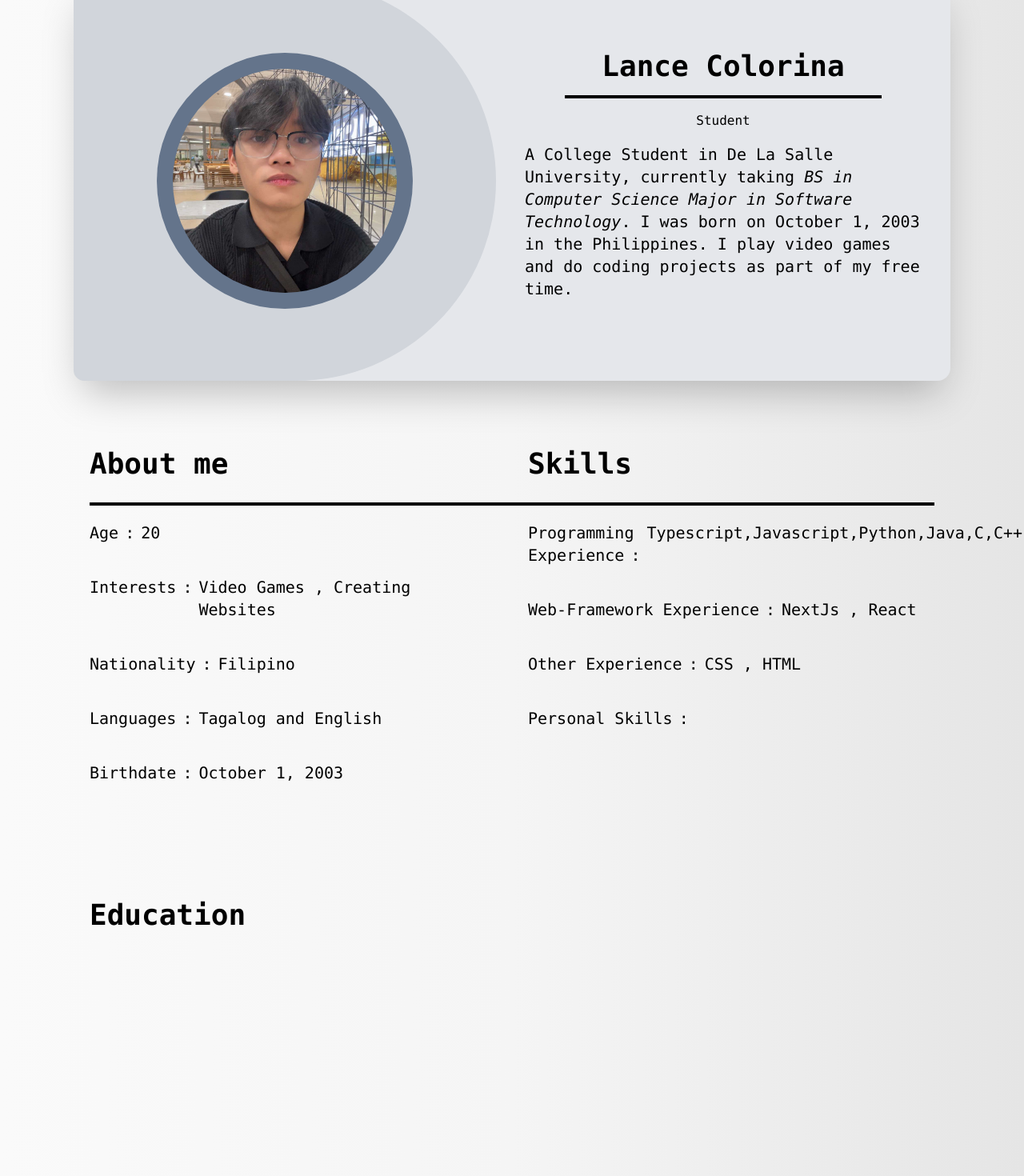
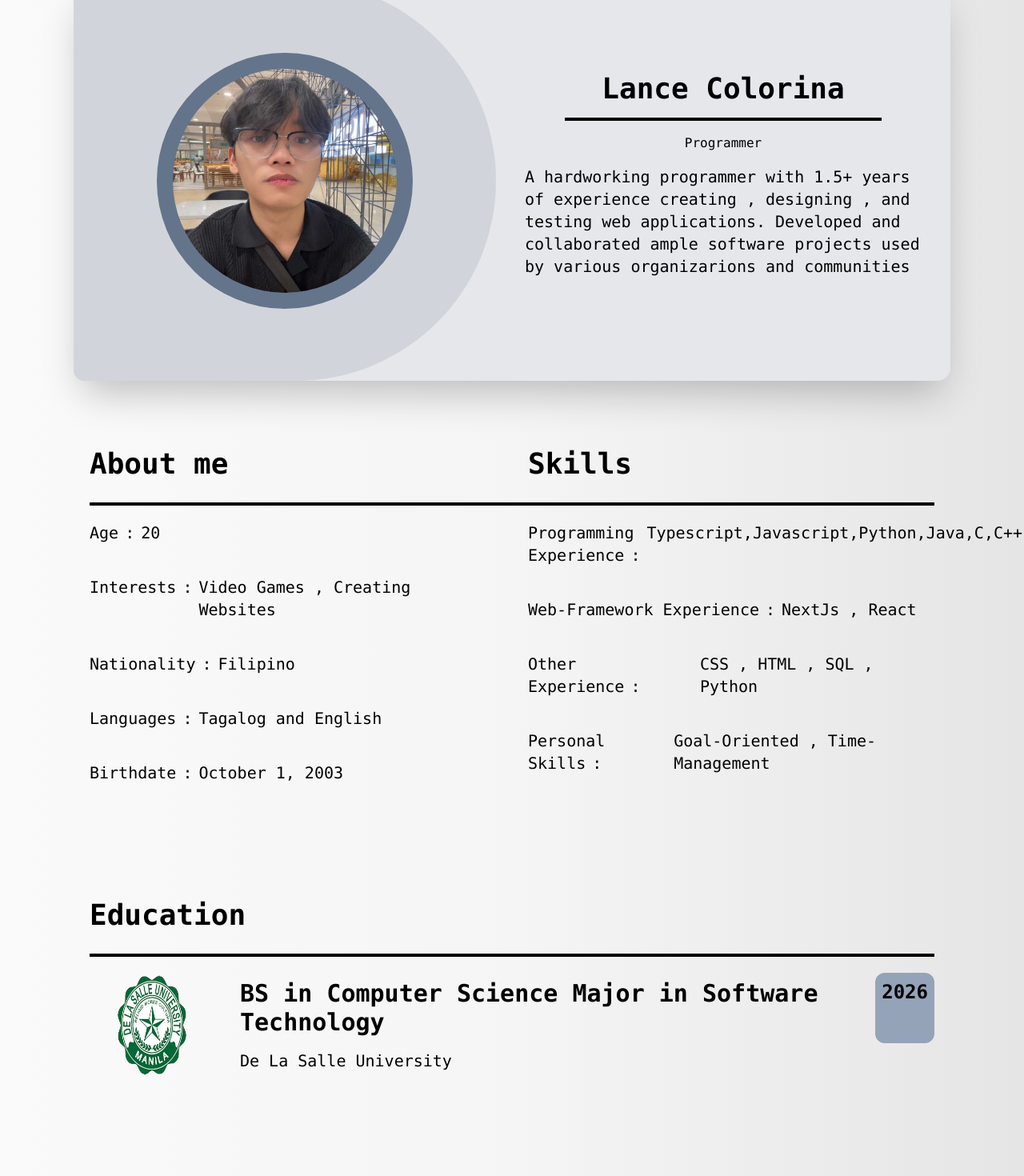
Before and after one commit to LanceColorina/Colorina_Resume, a Next.js app: page / in a window 1280 px wide. Shown: the part 200-1670 px from the top of the page at 80% size. Built offline with nearby package versions, Linux system fonts and the light colour scheme.

Commit message:
Education and Contact initial design

```diff
--- /dev/null
+++ b/src/app/contacts/page.tsx
@@ -0,0 +1,17 @@
+"use client"
+import Link from "next/link";
+
+
+const Contacts = () => {
+
+
+  return (
+    <div className="bg-gradient-to-r from-neutral-50 via-neutral-100 to-neutral-200 p-7 ">
+      <div className="h-screen text-white bg-black p-10 flex flex-col justify-center items-center">
+
+      </div>
+    </div>
+  );
+};
+
+export default Contacts;
--- a/src/app/layout.tsx
+++ b/src/app/layout.tsx
@@ -8,7 +8,7 @@ import "bootstrap-icons/font/bootstrap-icons.css";
 const inter = Inter({ subsets: ["latin"] });
 
 export const metadata: Metadata = {
-  title: "Create Next App",
+  title: "Colorina Resume",
   description: "Generated by create next app",
 };
 
--- a/src/app/page.tsx
+++ b/src/app/page.tsx
@@ -1,5 +1,6 @@
 "use client"
 import Image from "next/image";
+import Link from "next/link";
 
 export default function Home() {
   const aboutMe = {
@@ -14,18 +15,20 @@ export default function Home() {
   };
 
   const skills = {
-    properties: ["Programming Experience", "Web-Framework Experience", "Other Experience", "Personal Skills"],
+    properties: ["Programming Experience",
+                 "Web-Framework Experience",
+                 "Other Experience",
+                 "Personal Skills" ],
     value: [
       "Typescript,Javascript,Python,Java,C,C++",
       "NextJs , React",
-      "CSS , HTML",
-      ""
+      "CSS , HTML , SQL , Python",
+      "Goal-Oriented , Time-Management"
     ]
   };
 
   return (
     <div className="bg-gradient-to-r from-neutral-50 via-neutral-100 to-neutral-200 p-7">
-
       <div className=" m-16 h-[500px] flex flex-row items-center  bg-gray-200 shadow-2xl  rounded-2xl">
         <section className="w-1/2 flex justify-center items-center rounded-2xl rounded-r-[300px] h-[500px] bg-gray-300 ">
           <div className="rounded-full hover:scale-110 duration-500  bg-slate-500 container flex justify-center items-center relative w-80 h-80">
@@ -35,8 +38,8 @@ export default function Home() {
         <section className="w-1/2 pl- flex flex-col items-center justify-center relative h-full bg-gray-200 pb-32 pt-32 m-5 ">
           <h1 className="text-4xl mb-4 "><span className="font-semibold font-mono">Lance Colorina</span></h1>
           <div className="border-black w-3/4 border-b-4 border-solid mb-4"></div>
-          <h1 className="font-mono">Student</h1>
-          <h1 className="p-4 text-xl font-mono">A College Student in De La Salle University, currently taking <i>BS in Computer Science Major in Software Technology</i>. I was born on October 1, 2003 in the Philippines. I play video games and do coding projects as part of my free time. <br /> </h1>
+          <h1 className="font-mono">Programmer</h1>
+          <h1 className="p-4 text-xl font-mono">A hardworking programmer with 1.5+ years of experience creating , designing , and testing web applications. Developed and collaborated ample software projects used by various organizarions and communities</h1>
 
         </section>
         </div>
@@ -69,7 +72,19 @@ export default function Home() {
 
         <div className=" m-16 h-[500px] flex flex-col rounded-xl border-gray-800">
           <div className="text-4xl font-bold text-black pb-2 m-5 w-1/2 font-mono">Education</div>
-
+          <div className=" border-y-black border-b-4 border-solid ml-5 mr-5"></div>
+          <Link href="https://www.dlsu.edu.ph/" className="hover:scale-105  duration-300">
+            <div className="p-2 flex">
+              <Image src="/dlsu.png" width={300} height={150} alt="Picture of the author" className="rounded-full w-1/6" />
+              <div className="flex-col w-5/6 font-mono p-3">
+                <div className="flex justify-between ">
+                  <div className="p-2 text-3xl font-bold">BS in Computer Science Major in Software Technology</div>
+                  <div className="p-2 text-2xl font-bold rounded-xl bg-slate-400">2026</div>
+                </div>
+                <div className="p-2 text-xl"> De La Salle University</div>
+              </div>
+            </div>
+          </Link>
         </div>
 
     </div>
```
Also changed, not shown: public/dlsu.png (added), public/fg.png (added).
